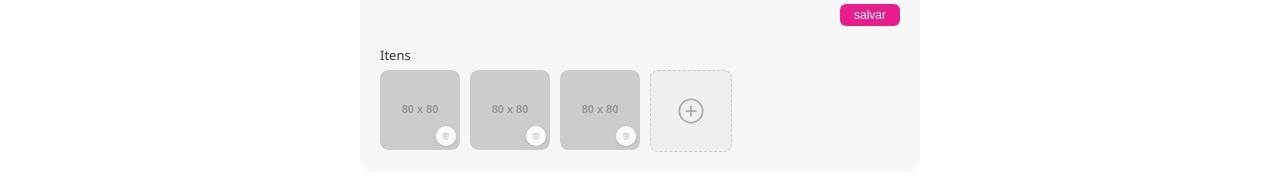
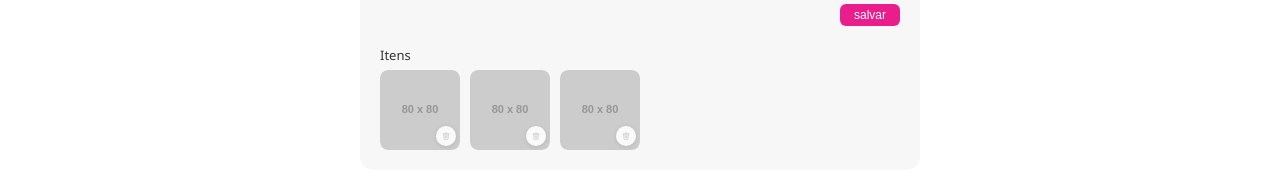
Before and after one commit to raqsoli/EngSoftware, a React (Vite) app in the folder frontend/: page /editar-colecao/1 in a window 1280 px wide. Shown: the part 381-572 px from the top of the page. Built offline with nearby package versions, Linux system fonts and the light colour scheme.

Commit message:
feat: implementa ajustes na pagina de editar coleção - refs #8

```diff
--- a/frontend/src/Components/EditarColecao/EditarColecao.css
+++ b/frontend/src/Components/EditarColecao/EditarColecao.css
@@ -173,21 +173,3 @@
   color: #ccc;
   box-shadow: 0 1px 4px rgba(0,0,0,0.1);
 }
-
-/* ── Botão adicionar item ── */
-.edit-collection-add-btn {
-  width: 80px;
-  height: 80px;
-  border-radius: 8px;
-  background-color: #efefef;
-  border: 1.5px dashed #ccc;
-  display: flex;
-  align-items: center;
-  justify-content: center;
-  cursor: pointer;
-  transition: border-color 0.2s;
-}
-
-.edit-collection-add-btn:hover {
-  border-color: #e91e8c;
-}
--- a/frontend/src/Components/EditarColecao/EditarColecao.jsx
+++ b/frontend/src/Components/EditarColecao/EditarColecao.jsx
@@ -143,16 +143,6 @@ export default function EditCollectionPage() {
 
               {/* Botão adicionar item — leva para página de criar item (ainda não implementada) */}
               {/* TODO: criar a página /adicionar-item e linkar aqui */}
-              <div
-                className="edit-collection-add-btn"
-                onClick={() => navigate("/adicionar-item")}
-              >
-                <svg width="28" height="28" viewBox="0 0 24 24" fill="none" stroke="#aaa" strokeWidth="1.5" strokeLinecap="round" strokeLinejoin="round">
-                  <circle cx="12" cy="12" r="10"/>
-                  <line x1="12" y1="8" x2="12" y2="16"/>
-                  <line x1="8" y1="12" x2="16" y2="12"/>
-                </svg>
-              </div>
             </div>
           </div>
 
```
